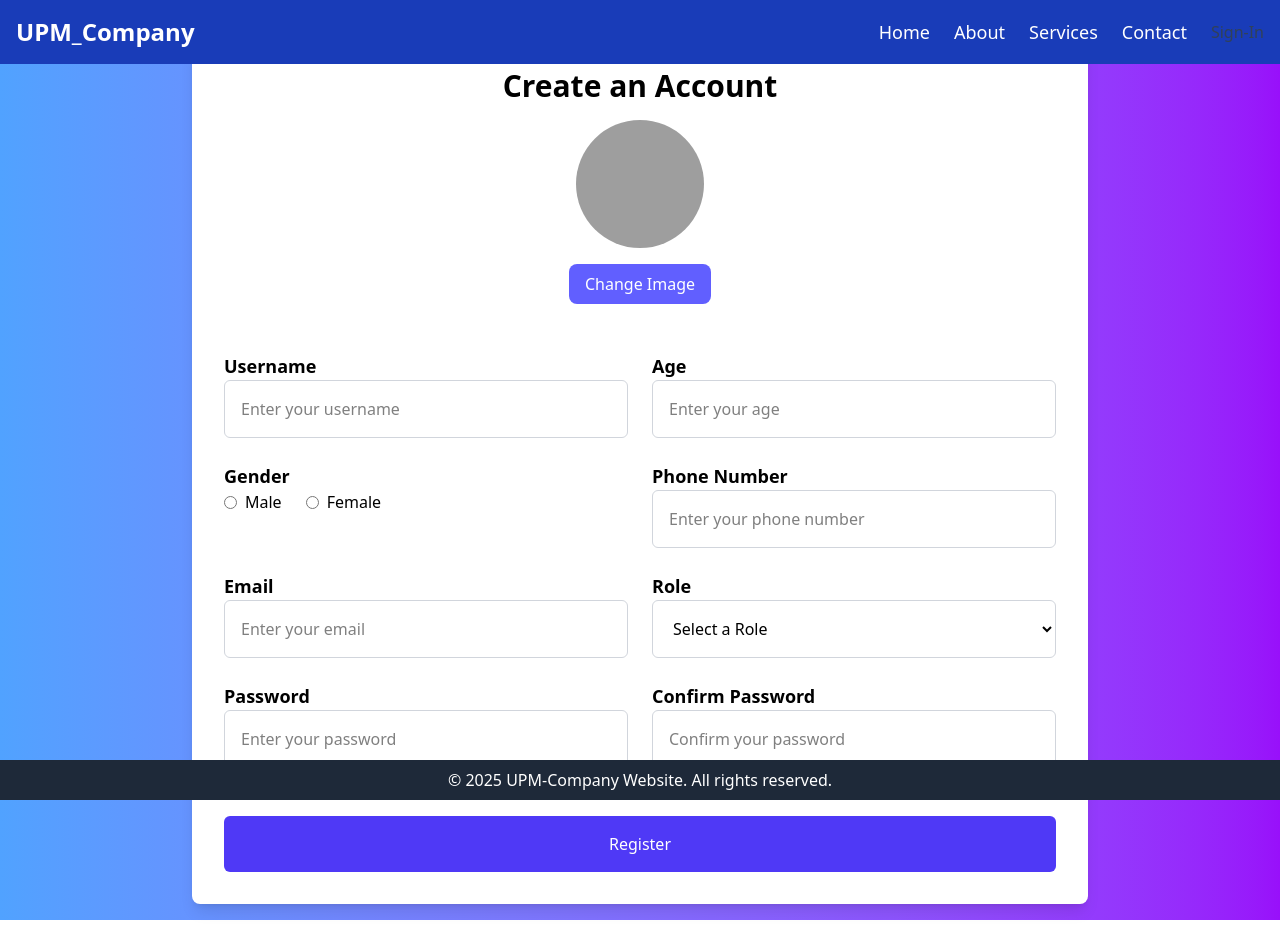
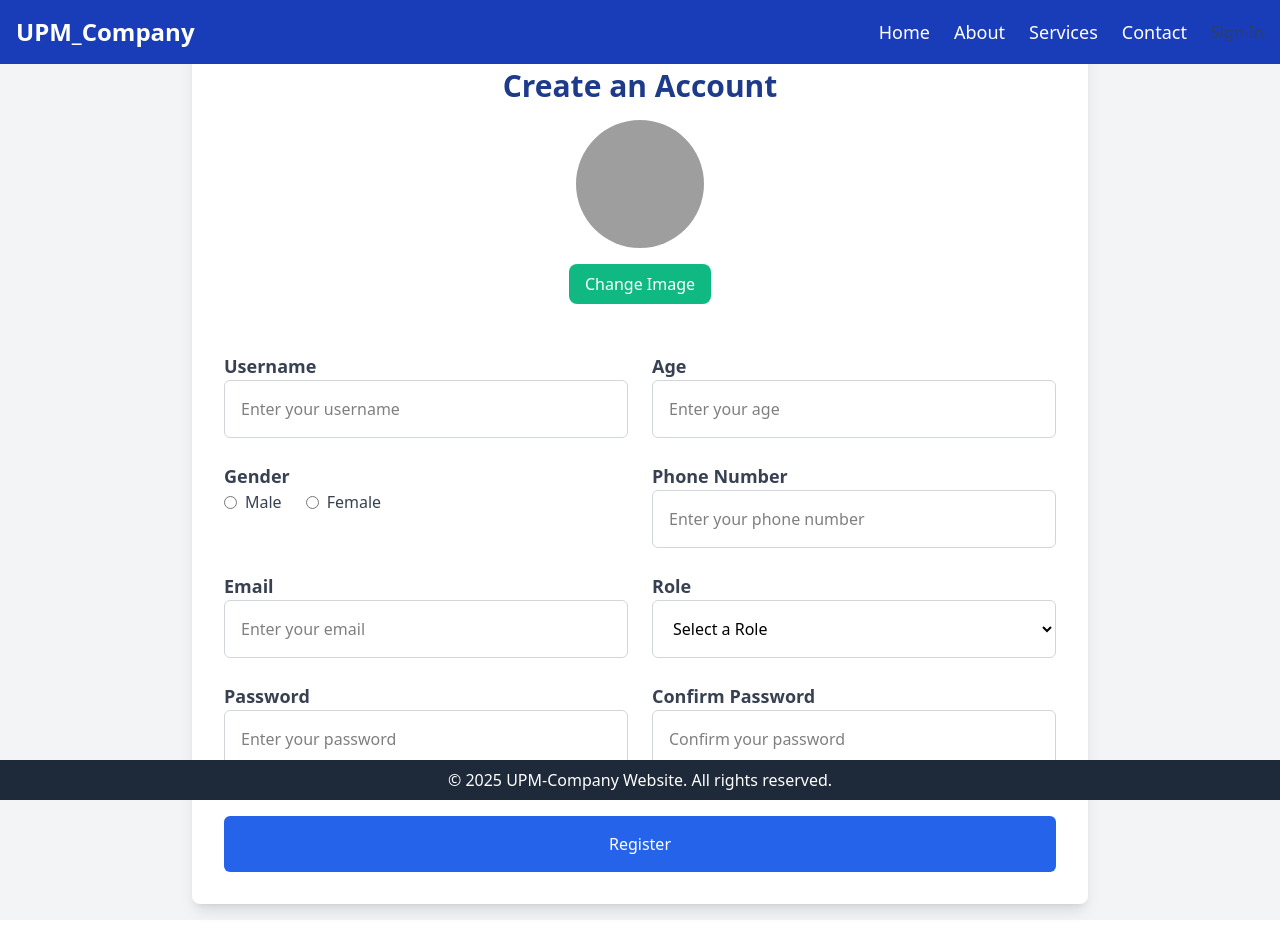
Before and after one commit to mnihadc/UPM-Company, a React (Vite) app in the folder frontend/: page /signup in a window 1280 px wide. Built offline with nearby package versions, Linux system fonts and the light colour scheme; grey boxes are pictures that could not be loaded.

Commit message:
Updated SignUp and Login Color theme

```diff
--- a/frontend/src/Pages/SignUp.jsx
+++ b/frontend/src/Pages/SignUp.jsx
@@ -83,11 +83,11 @@ const SignupForm = () => {
   };
 
   return (
-    <div className="flex justify-center items-center min-h-screen bg-gradient-to-r from-blue-400 to-purple-600 p-4">
+    <div className="flex justify-center items-center min-h-screen bg-[#F3F4F6] p-4">
       <div className="bg-white p-8 rounded-lg shadow-lg w-full max-w-4xl flex flex-col md:flex-row gap-8">
         <div className="flex-1">
           <div className="flex flex-col items-center mb-6">
-            <h2 className="text-3xl font-semibold text-center mb-4">
+            <h2 className="text-3xl font-semibold text-[#1E3A8A] text-center mb-4">
               Create an Account
             </h2>
             <div className="flex justify-center items-center flex-col text-center mb-6">
@@ -110,7 +110,7 @@ const SignupForm = () => {
               />
               <label
                 htmlFor="avatar-upload"
-                className="cursor-pointer bg-indigo-500 text-white py-2 px-4 rounded-lg hover:bg-indigo-700 transition-colors duration-300"
+                className="cursor-pointer bg-[#10B981] text-white py-2 px-4 rounded-lg hover:bg-[#0F9D7A] transition-colors duration-300"
               >
                 Change Image
               </label>
@@ -120,7 +120,9 @@ const SignupForm = () => {
           <form onSubmit={handleSubmit} className="space-y-6">
             <div className="grid grid-cols-1 md:grid-cols-2 gap-6">
               <div>
-                <label className="block font-semibold text-lg">Username</label>
+                <label className="block font-semibold text-lg text-[#374151]">
+                  Username
+                </label>
                 <input
                   type="text"
                   name="username"
@@ -128,11 +130,13 @@ const SignupForm = () => {
                   value={formData.username}
                   onChange={handleChange}
                   required
-                  className="w-full p-4 border rounded-md border-gray-300 focus:outline-none focus:ring-2 focus:ring-indigo-500"
+                  className="w-full p-4 border rounded-md border-gray-300 bg-white focus:outline-none focus:ring-2 focus:ring-[#2563EB]"
                 />
               </div>
               <div>
-                <label className="block font-semibold text-lg">Age</label>
+                <label className="block font-semibold text-lg text-[#374151]">
+                  Age
+                </label>
                 <input
                   type="number"
                   name="age"
@@ -140,16 +144,18 @@ const SignupForm = () => {
                   value={formData.age}
                   onChange={handleChange}
                   required
-                  className="w-full p-4 border rounded-md border-gray-300 focus:outline-none focus:ring-2 focus:ring-indigo-500"
+                  className="w-full p-4 border rounded-md border-gray-300 bg-white focus:outline-none focus:ring-2 focus:ring-[#2563EB]"
                 />
               </div>
             </div>
 
             <div className="grid grid-cols-1 md:grid-cols-2 gap-6">
               <div>
-                <label className="block font-semibold text-lg">Gender</label>
+                <label className="block font-semibold text-lg text-[#374151]">
+                  Gender
+                </label>
                 <div className="flex gap-6">
-                  <label className="flex items-center">
+                  <label className="flex items-center text-[#374151]">
                     <input
                       type="radio"
                       name="gender"
@@ -160,7 +166,7 @@ const SignupForm = () => {
                     />
                     <span>Male</span>
                   </label>
-                  <label className="flex items-center">
+                  <label className="flex items-center text-[#374151]">
                     <input
                       type="radio"
                       name="gender"
@@ -174,7 +180,7 @@ const SignupForm = () => {
                 </div>
               </div>
               <div>
-                <label className="block font-semibold text-lg">
+                <label className="block font-semibold text-lg text-[#374151]">
                   Phone Number
                 </label>
                 <input
@@ -184,14 +190,16 @@ const SignupForm = () => {
                   value={formData.mobile}
                   onChange={handleChange}
                   required
-                  className="w-full p-4 border rounded-md border-gray-300 focus:outline-none focus:ring-2 focus:ring-indigo-500"
+                  className="w-full p-4 border rounded-md border-gray-300 bg-white focus:outline-none focus:ring-2 focus:ring-[#2563EB]"
                 />
               </div>
             </div>
 
             <div className="grid grid-cols-1 md:grid-cols-2 gap-6">
               <div>
-                <label className="block font-semibold text-lg">Email</label>
+                <label className="block font-semibold text-lg text-[#374151]">
+                  Email
+                </label>
                 <input
                   type="email"
                   name="email"
@@ -199,17 +207,19 @@ const SignupForm = () => {
                   value={formData.email}
                   onChange={handleChange}
                   required
-                  className="w-full p-4 border rounded-md border-gray-300 focus:outline-none focus:ring-2 focus:ring-indigo-500"
+                  className="w-full p-4 border rounded-md border-gray-300 bg-white focus:outline-none focus:ring-2 focus:ring-[#2563EB]"
                 />
               </div>
               <div>
-                <label className="block font-semibold text-lg">Role</label>
+                <label className="block font-semibold text-lg text-[#374151]">
+                  Role
+                </label>
                 <select
                   name="role"
                   value={formData.role}
                   onChange={handleChange}
                   required
-                  className="w-full p-4 border rounded-md border-gray-300 focus:outline-none focus:ring-2 focus:ring-indigo-500"
+                  className="w-full p-4 border rounded-md border-gray-300 bg-white focus:outline-none focus:ring-2 focus:ring-[#2563EB]"
                 >
                   <option value="">Select a Role</option>
                   {roles.map((role, index) => (
@@ -223,7 +233,9 @@ const SignupForm = () => {
 
             <div className="grid grid-cols-1 md:grid-cols-2 gap-6">
               <div>
-                <label className="block font-semibold text-lg">Password</label>
+                <label className="block font-semibold text-lg text-[#374151]">
+                  Password
+                </label>
                 <input
                   type="password"
                   name="password"
@@ -231,11 +243,11 @@ const SignupForm = () => {
                   value={formData.password}
                   onChange={handleChange}
                   required
-                  className="w-full p-4 border rounded-md border-gray-300 focus:outline-none focus:ring-2 focus:ring-indigo-500"
+                  className="w-full p-4 border rounded-md border-gray-300 bg-white focus:outline-none focus:ring-2 focus:ring-[#2563EB]"
                 />
               </div>
               <div>
-                <label className="block font-semibold text-lg">
+                <label className="block font-semibold text-lg text-[#374151]">
                   Confirm Password
                 </label>
                 <input
@@ -245,15 +257,15 @@ const SignupForm = () => {
                   value={formData.confirmPassword}
                   onChange={handleChange}
                   required
-                  className="w-full p-4 border rounded-md border-gray-300 focus:outline-none focus:ring-2 focus:ring-indigo-500"
+                  className="w-full p-4 border rounded-md border-gray-300 bg-white focus:outline-none focus:ring-2 focus:ring-[#2563EB]"
                 />
               </div>
             </div>
 
             <button
               type="submit"
-              className="w-full py-4 mt-6 bg-indigo-600 text-white rounded-md hover:bg-indigo-700 transition-colors duration-300 focus:outline-none focus:ring-2 focus:ring-indigo-500"
-              disabled={loading} // Disable the button while loading
+              className="w-full py-4 mt-6 bg-[#2563EB] text-white rounded-md hover:bg-[#1E40AF] transition-colors duration-300 focus:outline-none focus:ring-2 focus:ring-[#1E3A8A]"
+              disabled={loading}
             >
               {loading ? (
                 <div className="spinner-border animate-spin text-white">
```
Also changed, not shown: frontend/src/Pages/Login.jsx (+14 -25 lines), 1 other file (tests, documents, lock files or other folders).
